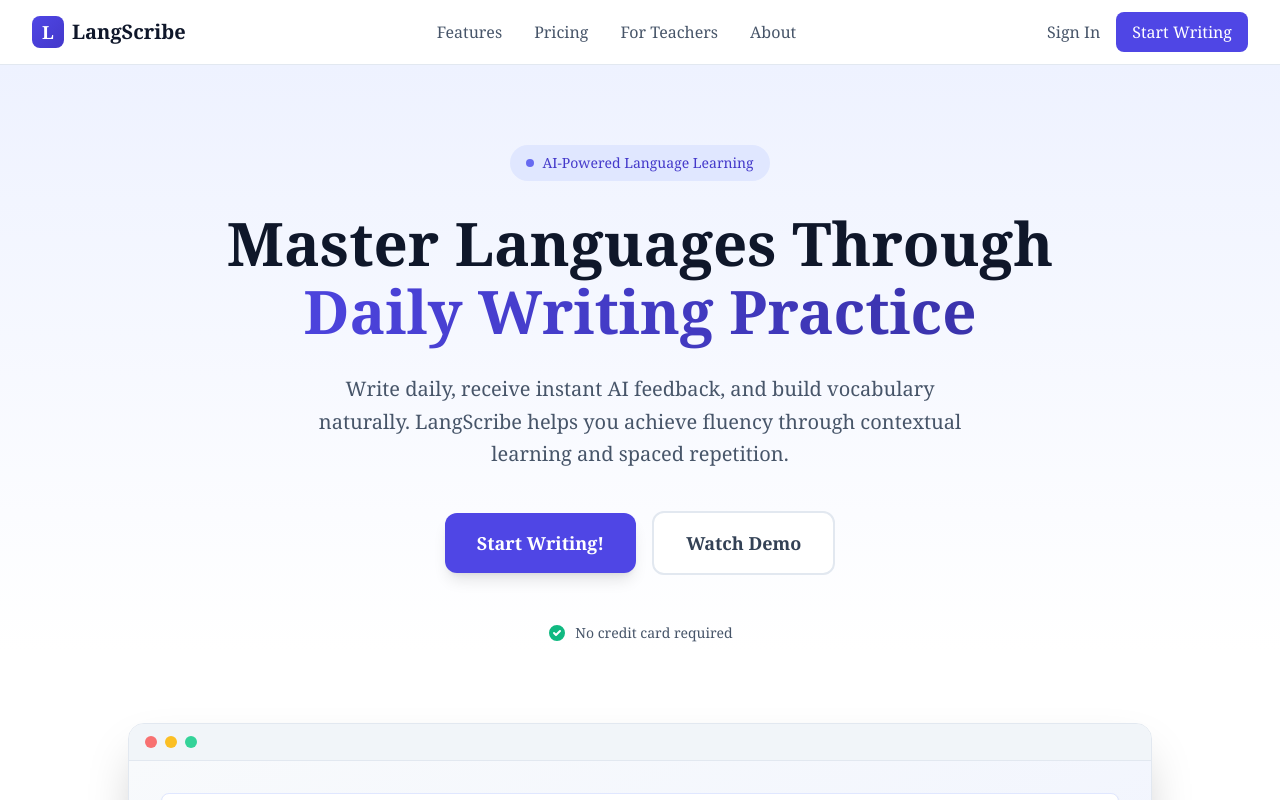
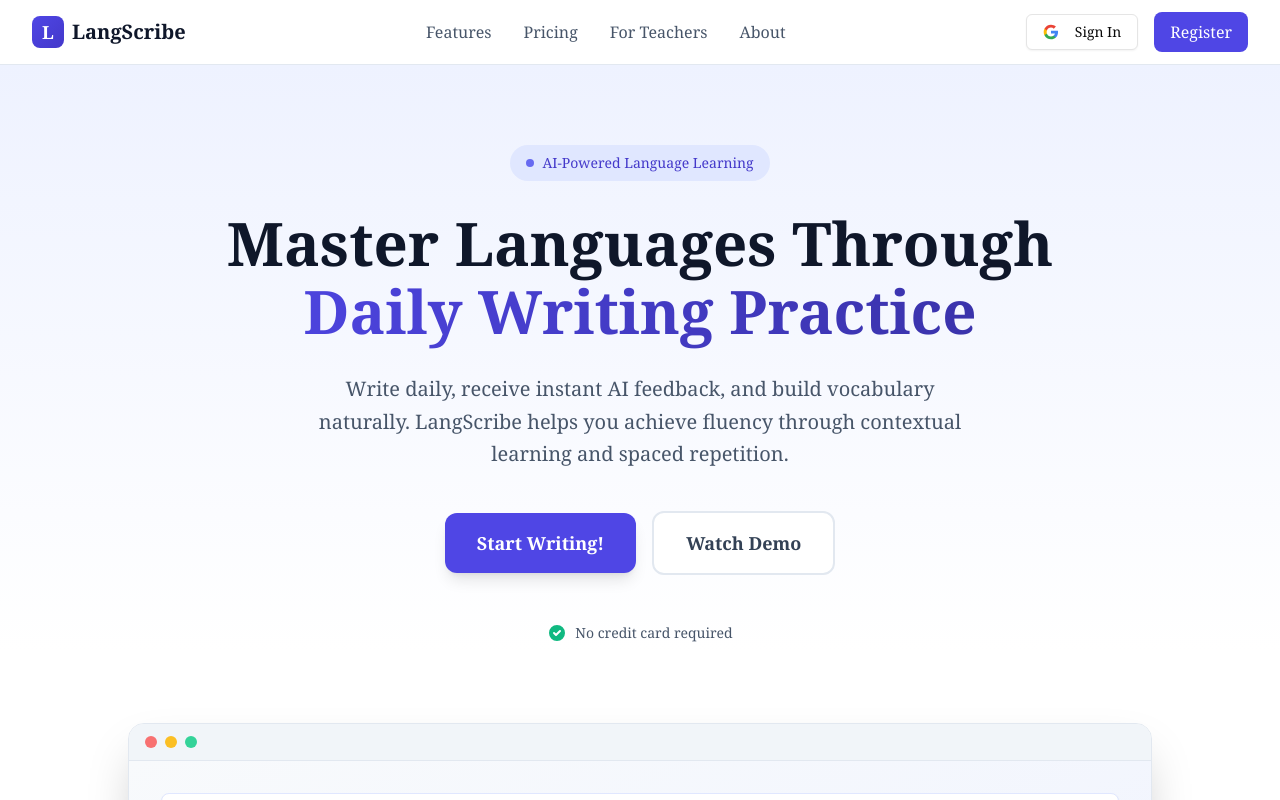
Before and after one commit to idqam/LangScribe-frontend, a Next.js app in the folder frontend/web/: page /en in a window 1280 px wide. Shown: the top 800 px of the page. Built offline with nearby package versions, Linux system fonts and the light colour scheme.

Commit message:
SignInButton not working with backend

```diff
--- a/frontend/web/app/[locale]/page.tsx
+++ b/frontend/web/app/[locale]/page.tsx
@@ -1,5 +1,6 @@
 import React from "react";
 import { useTranslations } from 'next-intl';
+import { SignInButton } from "@/components/general/SignInButton";
 
 const DesignSystem = () => {
   return (
@@ -104,11 +105,9 @@
           </div>
 
           <div className="flex items-center space-x-4">
-            <button className="text-slate-600 hover:text-slate-900 font-medium transition-colors">
-              {t('signIn')}
-            </button>
+            <SignInButton />
             <button className="px-4 py-2 bg-indigo-600 text-white rounded-lg hover:bg-indigo-700 transition-colors font-medium">
-              {t('startWriting')}
+              {t('registerHero')}
             </button>
           </div>
         </div>
--- /dev/null
+++ b/frontend/web/components/general/SignInButton.tsx
@@ -0,0 +1,61 @@
+"use client"
+
+import { Button } from "@/components/ui/button"
+import { Loader2 } from "lucide-react"
+import { useTranslations } from "next-intl"
+import { useState } from "react"
+
+export function SignInButton() {
+    const [isLoading, setIsLoading] = useState(false)
+    const t = useTranslations('Navigation');
+
+
+    const handleSignIn = async () => {
+        try {
+            setIsLoading(true)
+            const response = await fetch("http://localhost:8000/auth/google") //TODO change to production url
+            const data = await response.json()
+            if (data.url) {
+                window.location.href = data.url
+            }
+        } catch (error) {
+            console.error("Failed to initiate Google sign in:", error)
+        } finally {
+            setIsLoading(false)
+        }
+    }
+
+    return (
+        <Button
+            variant="outline"
+            onClick={handleSignIn}
+            disabled={isLoading}
+            className="w-full"
+        >
+            {isLoading ? (
+                <Loader2 className="mr-2 h-4 w-4 animate-spin" />
+            ) : (
+                <svg className="mr-2 h-4 w-4" viewBox="0 0 24 24">
+                    <path
+                        d="M22.56 12.25c0-.78-.07-1.53-.2-2.25H12v4.26h5.92c-.26 1.37-1.04 2.53-2.21 3.31v2.77h3.57c2.08-1.92 3.28-4.74 3.28-8.09z"
+                        fill="#4285F4"
+                    />
+                    <path
+                        d="M12 23c2.97 0 5.46-.98 7.28-2.66l-3.57-2.77c-.98.66-2.23 1.06-3.71 1.06-2.86 0-5.29-1.93-6.16-4.53H2.18v2.84C3.99 20.53 7.7 23 12 23z"
+                        fill="#34A853"
+                    />
+                    <path
+                        d="M5.84 14.09c-.22-.66-.35-1.36-.35-2.09s.13-1.43.35-2.09V7.07H2.18C1.43 8.55 1 10.22 1 12s.43 3.45 1.18 4.93l2.85-2.22.81-.62z"
+                        fill="#FBBC05"
+                    />
+                    <path
+                        d="M12 5.38c1.62 0 3.06.56 4.21 1.64l3.15-3.15C17.45 2.09 14.97 1 12 1 7.7 1 3.99 3.47 2.18 7.07l3.66 2.84c.87-2.6 3.3-4.53 6.16-4.53z"
+                        fill="#EA4335"
+                    />
+                </svg>
+            )}
+            {t('signIn')}
+
+        </Button>
+    )
+}
--- /dev/null
+++ b/frontend/web/components/profile/ProfileCreation.tsx
@@ -0,0 +1,24 @@
+const ProfileCreationButton = () => {
+    return (
+        <button>
+            Create Profile
+        </button>
+    );
+}
+
+const ProfileCreationCard = () => {
+
+
+
+
+
+
+}
+
+export const ProfileCreation = () => {
+    return (
+        <div>
+            <h1>Profile Creation</h1>
+        </div>
+    );
+};
--- a/frontend/web/messages/en.json
+++ b/frontend/web/messages/en.json
@@ -5,7 +5,8 @@
         "teachers": "For Teachers",
         "about": "About",
         "signIn": "Sign In",
-        "startWriting": "Start Writing"
+        "startWriting": "Start Writing",
+        "registerHero": "Register"
     },
     "Hero": {
         "badge": "AI-Powered Language Learning",
--- a/frontend/web/messages/es.json
+++ b/frontend/web/messages/es.json
@@ -5,7 +5,8 @@
         "teachers": "Para Maestros",
         "about": "Acerca de",
         "signIn": "Iniciar Sesión",
-        "startWriting": "Empezar a Escribir"
+        "startWriting": "Empezar a Escribir",
+        "registerHero": "Registrarse"
     },
     "Hero": {
         "badge": "Aprendizaje de Idiomas con IA",
```
Also changed, not shown: frontend/web/app/api/register/route.ts (added, +7 -0 lines), frontend/web/app/[locale]/register/page.tsx (added).
